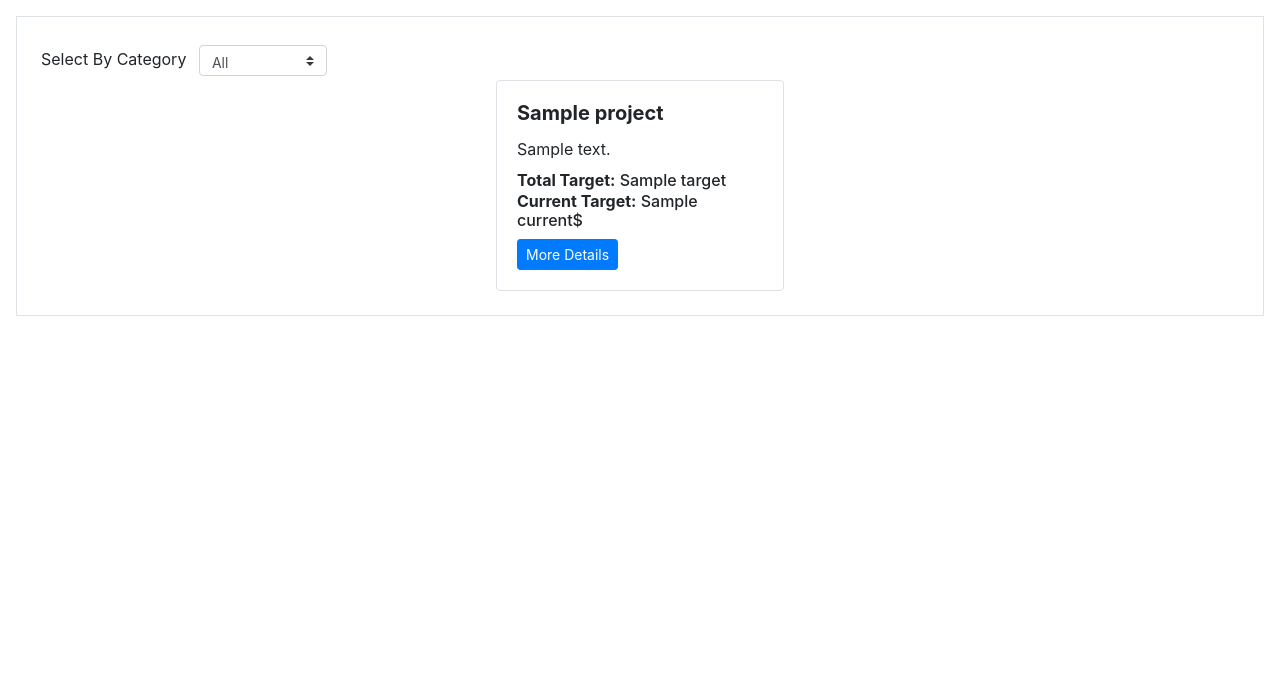
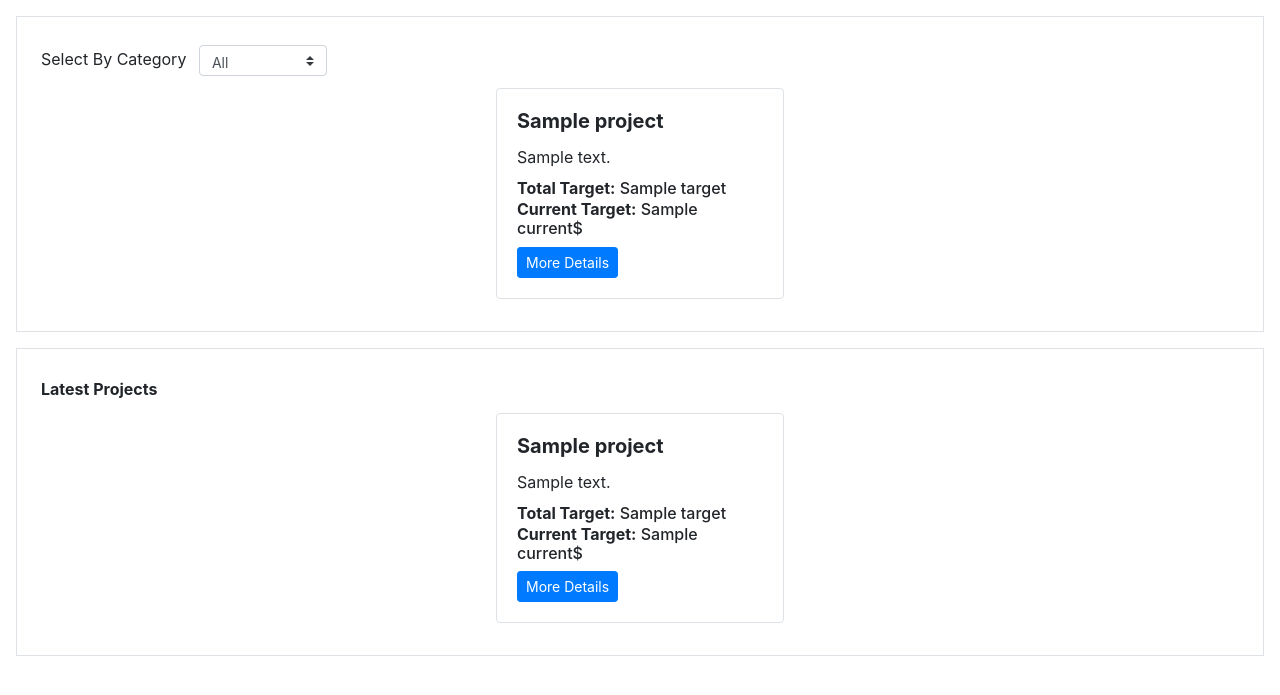
Before and after one commit to MNaguib2611/crowd_funding, a Django app: template users/templates/users/home.html in a window 1280 px wide. Shown: the top 695 px of the page. Run offline with Django 3.2, Linux system fonts and the light colour scheme; the template is opened without the code that fills it: most values are stand-ins (such as "Sample title", 1, 10 or a date in 2020); some libraries are stand-ins or nearby versions.

Commit message:
latest projects home

```diff
--- a/users/templates/users/home.html
+++ b/users/templates/users/home.html
@@ -32,13 +32,13 @@
             <div class="d-flex flex-row justify-content-between align-items-center w-100">
                 <div>
                     {% if projects_by_category.page_obj.has_previous %}
-                        <a href="?cat_id={{ categories.curr_category }}&page_cat={{ projects_by_category.page_obj.previous_page_number }}"><i
+                        <a href="?cat_id={{ categories.curr_category }}&page_cat={{ projects_by_category.page_obj.previous_page_number }}&page_lat_pro={{ latest_projects.page_obj.number }}"><i
                                 class="material-icons">arrow_back_ios</i></a>
                     {% endif %}
                 </div>
-                <div class="projects_by_category">
+                <div class="projects_by_category d-flex flex-row justify-content-between flex-wrap">
                     {% for project in projects_by_category.projects %}
-                        <div class="card  border rounded-5" style="width: 18rem;">
+                        <div class="card  border rounded-5 m-2 " style="width: 18rem;">
                             {#            <img class="card-img-top" src="..." alt="Card image cap">#}
                             <div class="card-body">
                                 <h5 class="card-title"><b>{{ project.title }}</b></h5>
@@ -55,7 +55,7 @@
 
                 <div>
                     {% if projects_by_category.page_obj.has_next %}
-                        <a href="?cat_id={{ categories.curr_category }}&page_cat={{ projects_by_category.page_obj.next_page_number }}"><i
+                        <a href="?cat_id={{ categories.curr_category }}&page_cat={{ projects_by_category.page_obj.next_page_number }}&page_lat_pro={{ latest_projects.page_obj.number }}"><i
                                 class="material-icons">arrow_forward_ios</i></a>
                     {% endif %}
                 </div>
@@ -63,6 +63,47 @@
         </div>
     </div>
 
+
+    <div class="d-flex flex-column border m-3 p-4" id="latest_projects_container">
+        {#        <div id="category_selector_container">#}
+        <label class="my-1 mr-2 d-inline"><b>Latest Projects</b></label>
+        {#        </div>#}
+
+        <div class="d-flex flex-row justify-content-between align-items-center w-100">
+            <div>
+                {% if latest_projects.page_obj.has_previous %}
+                    <a href="?cat_id={{ categories.curr_category }}&page_cat={{ projects_by_category.page_obj.number }}&page_lat_pro={{ latest_projects.page_obj.previous_page_number }}"><i
+                            class="material-icons">arrow_back_ios</i></a>
+                {% endif %}
+            </div>
+
+            <div class="latest_projects d-flex flex-row justify-content-between flex-wrap">
+                {% for project in latest_projects.projects %}
+                    <div class="card  border rounded-5 m-2" style="width: 18rem;">
+                        {#            <img class="card-img-top" src="..." alt="Card image cap">#}
+                        <div class="card-body">
+                            <h5 class="card-title"><b>{{ project.title }}</b></h5>
+                            <p class="card-text text-truncate">{{ project.details }}</p>
+                            <h6 class="card-subtitle mb-2"><b>Total Target:</b> {{ project.target }}</h6>
+                            <h6 class="card-subtitle mb-2"><b>Current Target:</b> {{ project.current }}$</h6>
+                            <a href="#" class="btn btn-primary btn-sm">More Details</a>
+                        </div>
+                    </div>
+                {% empty %}
+                    <h3>No Projects</h3>
+                {% endfor %}
+            </div>
+
+            <div>
+                {% if latest_projects.page_obj.has_next %}
+                    <a href="?cat_id={{ categories.curr_category }}&page_cat={{ projects_by_category.page_obj.number }}&page_lat_pro={{ latest_projects.page_obj.next_page_number }}"><i
+                            class="material-icons">arrow_forward_ios</i></a>
+                {% endif %}
+            </div>
+        </div>
+
+    </div>
+
 {% endblock %}
 {% block scripts %}
     <script src="{% static 'users/js/home.js' %}"></script>
```
Also changed, not shown: users/views.py (+12 -3 lines).
